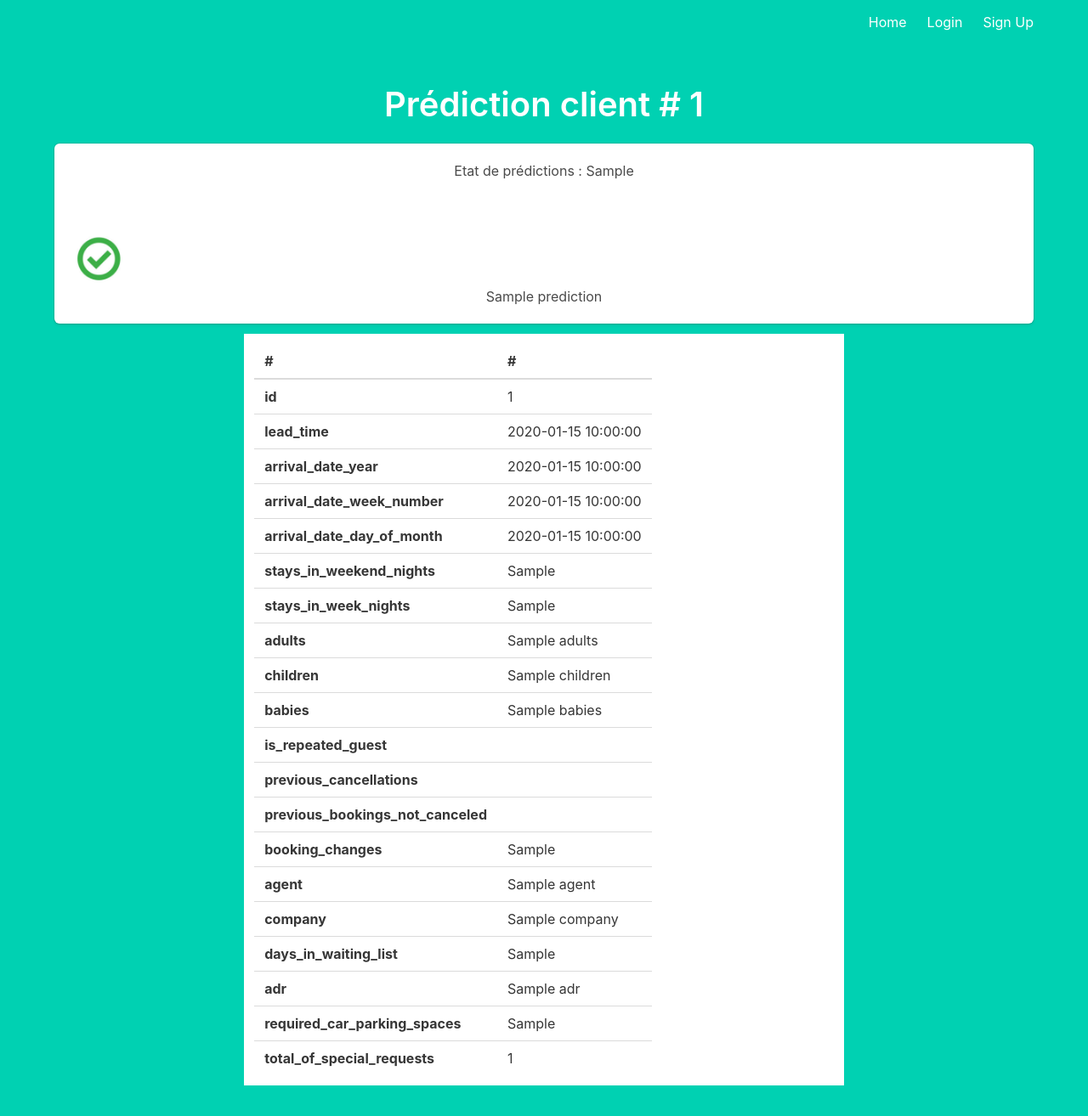
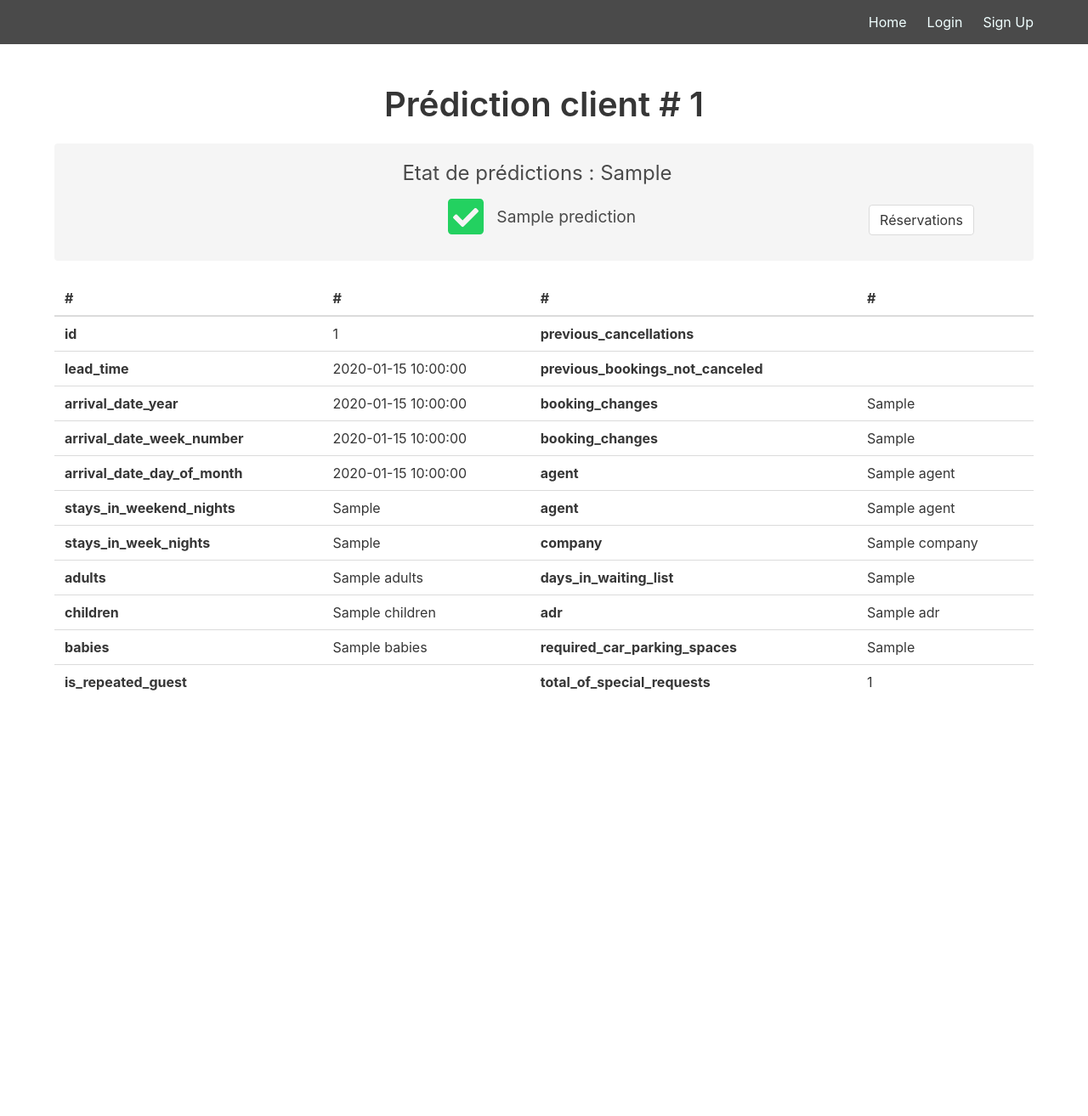
Before and after one commit to oumarniang/gestion_hotels, a Python web app: template mon_app/project/templates/predictions.html in a window 1280 px wide. Shown: the whole page at 85% size. After the commit the page ends 813 px from the top, so only its background shows below. Run offline with Jinja, Linux system fonts and the light colour scheme; the template is opened without the code that fills it: most values are stand-ins (such as "Sample title", 1, 10 or a date in 2020); some libraries are stand-ins or nearby versions.

Commit message:
modifs style

```diff
--- a/mon_app/project/auth.py
+++ b/mon_app/project/auth.py
@@ -28,7 +28,7 @@
 
     # if the above check passes, then we know the user has the right credentials
     login_user(user, remember=remember)
-    return redirect(url_for('main.bienvenue'))
+    return redirect(url_for('main.reservations'))
 
 @auth.route('/signup')
 def signup():
--- /dev/null
+++ b/mon_app/project/static/css/style.css
@@ -0,0 +1,68 @@
+
+
+/* page reservations  */
+
+.rotate {
+
+    transform:  translateX(20px) rotate(-90deg);
+
+    /* Legacy vendor prefixes that you probably don't need... */
+
+    /* Safari */
+    -webkit-transform: translateX(20px) rotate(-90deg);
+
+    /* Firefox */
+    -moz-transform: translateX(20px) rotate(-90deg);
+
+    /* IE */
+    -ms-transform: translateX(20px) rotate(-90deg);
+
+    /* Opera */
+    -o-transform: translateX(20px) rotate(-90deg);
+
+    /* Internet Explorer */
+    filter: progid:DXImageTransform.Microsoft.BasicImage(rotation=3);
+
+  }
+
+
+  .page-reservations{
+      background-color:#FFFFFF;
+  }
+
+  .navbar-item{
+      color: azure;
+  }
+
+  .title-reservations{
+    color: #4a4a4a;
+    margin-bottom: 40px!important;
+  }
+
+  .image-home{
+    background-color: hsl(171, 100%, 41%);
+    border-radius: 5%;
+    margin: 15px 15px 20px 15px;
+  }
+  .image-home:hover{
+    opacity: 0.8;
+  }
+
+  .image{
+      margin: auto;
+  }
+
+/* prediction display */
+
+  .notification button{
+    position: absolute;
+    right: 70px;
+    bottom: 30px;
+  }
+
+  .prediction-message{
+      position: relative;
+      top: -17px;
+      left: 20px;
+      font-size: 1.2rem;
+  }
--- a/mon_app/project/templates/base.html
+++ b/mon_app/project/templates/base.html
@@ -9,12 +9,15 @@
     <meta name="viewport" content="width=device-width, initial-scale=1">
     <title>Flask Auth Example</title>
     <link rel="stylesheet" href="https://cdnjs.cloudflare.com/ajax/libs/bulma/0.7.2/css/bulma.min.css" />
+    <script defer src="https://use.fontawesome.com/releases/v5.3.1/js/all.js"></script>
+    <!-- Custom styles for this template -->
+    <link rel="stylesheet" href="{{ url_for('static', filename='css/style.css') }}">
 </head>
 
 <body>
-    <section class="hero is-primary is-fullheight">
+    <section class="hero is-fullheight">
 
-        <div class="hero-head">
+        <div class="hero-head has-background-grey-dark">
             <nav class="navbar">
                 <div class="container">
 
@@ -52,10 +55,8 @@
         </div>
 
         <div class="hero-body">
-            <div class="container has-text-centered">
                {% block content %}
                {% endblock %}
-            </div>
         </div>
     </section>
 </body>
--- a/mon_app/project/templates/index.html
+++ b/mon_app/project/templates/index.html
@@ -3,13 +3,17 @@
 {% extends "base.html" %}
 
 {% block content %}
+
+<div class="container has-text-centered">
   <h1 class="title is-1">Hotel checker</h1>
   <section>
     <a href="{{ url_for('main.reservations') }}">
-    <img src="{{ url_for('static', filename='images/hotel_icon_white.png') }}"" alt="icon hotel">
+      <img src="{{ url_for('static', filename='images/hotel_icon_white.png') }}"" alt="icon hotel" class="image-home">
     </a>
     <h2 class="subtitle is-2">
       Gestion de Réservation de Chambres d'Hôtel <br>grâce à l’Intelligence Artificielle
     </h2>
   </section>
+</div>
+
 {% endblock %}
--- a/mon_app/project/templates/predictions.html
+++ b/mon_app/project/templates/predictions.html
@@ -1,34 +1,40 @@
 {% extends "base.html" %}
 
 {% block content %}
+<div class="container has-text-centered">
 <h1 class="title is-2">Prédiction client # {{data_client.id}}</h1>
 
-<div class="box">
-    <p>
+<div class="notification">
+    <h2 class="subtitle is-4">
         Etat de prédictions : {{predict_result}}
-    </p>
-    <h2 class="title">
-        {{predict_result}}
     </h2>
-    <div>
+    <div class="container-prediction">
         {% if predict_result == 1 %}
-        <figure class="image is-64x64">
-            <img src="{{url_for('static', filename='images/ko.png')}}">
-        </figure>
-        {% else %}
-        <figure class="image is-64x64">
-            <img src="{{url_for('static', filename='images/ok.png')}}">
-        </figure>
+        <div class="icon-text">
+            <span class="icon has-text-danger">
+              <i class="fas fa-3x fa-ban"></i>
+            </span>
+            <span class="prediction-message">{{prediction}}</span>
+          </div>
+            {% else %}
+            <div class="icon-text">
+                <span class="icon has-text-success">
+                  <i class="fas fa-3x fa-check-square"></i>
+                </span>
+                <span class="prediction-message">{{prediction}}</span>
+            </div>
         {% endif %}
     </div>
-    <h3>{{prediction}}</h3>
+    <a href="{{ url_for('main.reservations') }}">
+        <button class="button">Réservations</button>
+    </a>
 </div>
 
-<div class="columns is-mobile is-centered">
-
-    <table class="column is-three-fifths table is-fullwidth">
+    <table class="table is-fullwidth">
         <thead>
         <tr>
+            <th scope="col">#</th>
+            <th scope="col">#</th>
             <th scope="col">#</th>
             <th scope="col">#</th>
         </tr>
@@ -37,87 +43,73 @@
         <tr>
             <th scope="row">id</th>
             <td>{{data_client.id}}</td>
+            <th scope="row">previous_cancellations</th>
+            <td>{{data_client.previous_cancellations}}</td>
         </tr>
         <tr>
             <th scope="row">lead_time</th>
             <td>{{data_client.lead_time}}</td>
+            <th scope="row">previous_bookings_not_canceled</th>
+            <td>{{data_client.previous_bookings_not_canceled}}</td>
         </tr>
         <tr>
             <th scope="row">arrival_date_year</th>
             <td>{{data_client.arrival_date_year}}</td>
+            <th scope="row">booking_changes</th>
+            <td>{{data_client.booking_changes}}</td>
         </tr>
         <tr>
             <th scope="row">arrival_date_week_number</th>
             <td>{{data_client.arrival_date_week_number}}</td>
+            <th scope="row">booking_changes</th>
+            <td>{{data_client.booking_changes}}</td>
         </tr>
         <tr>
             <th scope="row">arrival_date_day_of_month</th>
             <td>{{data_client.arrival_date_day_of_month}}</td>
+            <th scope="row">agent</th>
+            <td>{{data_client.agent}}</td>
         </tr>
         <tr>
             <th scope="row">stays_in_weekend_nights</th>
             <td>{{data_client.stays_in_weekend_nights}}</td>
+            <th scope="row">agent</th>
+            <td>{{data_client.agent}}</td>
         </tr>
         <tr>
             <th scope="row">stays_in_week_nights</th>
             <td>{{data_client.stays_in_week_nights}}</td>
+            <th scope="row">company</th>
+            <td>{{data_client.company}}</td>
         </tr>
         <tr>
             <th scope="row">adults</th>
             <td>{{data_client.adults}}</td>
+            <th scope="row">days_in_waiting_list</th>
+            <td>{{data_client.days_in_waiting_list}}</td>
         </tr>
         <tr>
             <th scope="row">children</th>
             <td>{{data_client.children}}</td>
+            <th scope="row">adr</th>
+            <td>{{data_client.adr}}</td>
         </tr>
         <tr>
             <th scope="row">babies</th>
             <td>{{data_client.babies}}</td>
+            <th scope="row">required_car_parking_spaces</th>
+            <td>{{data_client.required_car_parking_spaces}}</td>
         </tr>
         <tr>
             <th scope="row">is_repeated_guest</th>
             <td>{{data_client.is_repeated_guest}}</td>
-        </tr>
-        <tr>
-            <th scope="row">previous_cancellations</th>
-            <td>{{data_client.previous_cancellations}}</td>
-        </tr>
-        <tr>
-            <th scope="row">previous_bookings_not_canceled</th>
-            <td>{{data_client.previous_bookings_not_canceled}}</td>
-        </tr>
-        <tr>
-            <th scope="row">booking_changes</th>
-            <td>{{data_client.booking_changes}}</td>
-        </tr>
-        <tr>
-            <th scope="row">agent</th>
-            <td>{{data_client.agent}}</td>
-        </tr>
-        <tr>
-            <th scope="row">company</th>
-            <td>{{data_client.company}}</td>
-        </tr>
-        <tr>
-            <th scope="row">days_in_waiting_list</th>
-            <td>{{data_client.days_in_waiting_list}}</td>
-        </tr>
-        <tr>
-            <th scope="row">adr</th>
-            <td>{{data_client.adr}}</td>
-        </tr>
-        <tr>
-            <th scope="row">required_car_parking_spaces</th>
-            <td>{{data_client.required_car_parking_spaces}}</td>
-        </tr>
-        <tr>
             <th scope="row">total_of_special_requests</th>
             <td>{{data_client.total_of_special_requests}}</td>
         </tr>
+
         </tbody>
     </table>
 
 </div>
 
-
 {% endblock %}
```
Also changed, not shown: mon_app/project/templates/reservations.html (+12 -10 lines), 3 other files. Lines whose indentation alone changed are shown as unchanged.
